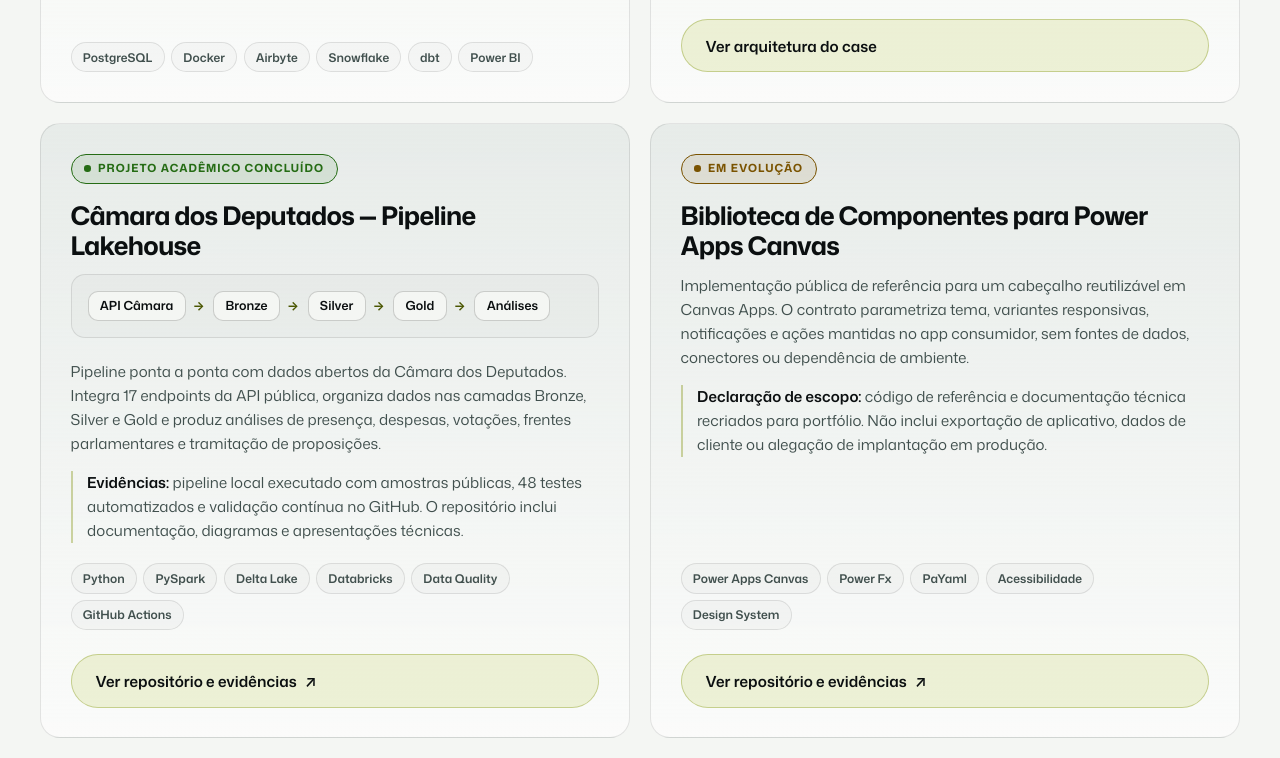
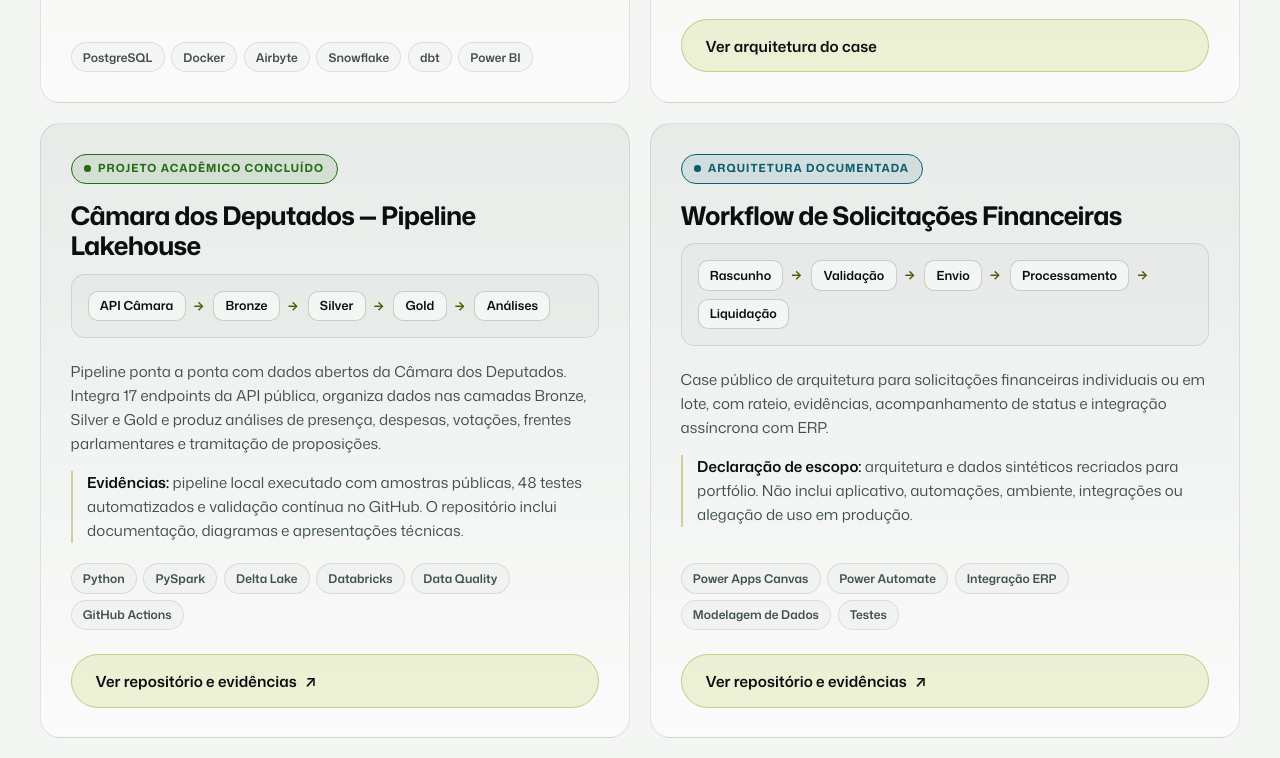
Before and after one commit to IldeanFreitas/ildeanfreitas.github.io, a plain HTML site: page index.html in a window 1280 px wide. Shown: the part 3380-4138 px from the top of the page. Drawn offline with Linux system fonts and the light colour scheme.

Commit message:
feat: add financial workflow portfolio case (#5)

```diff
--- a/index.html
+++ b/index.html
@@ -741,24 +741,29 @@ code{font-family:ui-monospace,SFMono-Regular,Menlo,Consolas,monospace;font-size:
           <a class="btn btn--ghost" href="https://github.com/IldeanFreitas/fast-track-engenharia-v3" target="_blank" rel="noopener" style="margin-top:1.5rem">Ver repositório e evidências <span aria-hidden="true">↗</span></a>
         </article>
 
-        <article class="card reveal" id="case-component-library">
-          <span class="status status--evolving">Em evolução</span>
-          <h3>Biblioteca de Componentes para Power Apps Canvas</h3>
+        <article class="card reveal" id="case-financial-request">
+          <span class="status status--designed">Arquitetura documentada</span>
+          <h3>Workflow de Solicitações Financeiras</h3>
+          <ul class="flow" aria-label="Fluxo: rascunho, validação, envio, processamento e liquidação">
+            <li><span>Rascunho</span></li>
+            <li><span>Validação</span></li>
+            <li><span>Envio</span></li>
+            <li><span>Processamento</span></li>
+            <li><span>Liquidação</span></li>
+          </ul>
           <p>
-            Implementação pública de referência para um cabeçalho reutilizável em Canvas Apps.
-            O contrato parametriza tema, variantes responsivas, notificações e ações mantidas no
-            app consumidor, sem fontes de dados, conectores ou dependência de ambiente.
+            Case público de arquitetura para solicitações financeiras individuais ou em lote,
+            com rateio, evidências, acompanhamento de status e integração assíncrona com ERP.
           </p>
           <p class="scope">
-            <b>Declaração de escopo:</b> código de referência e documentação técnica recriados
-            para portfólio. Não inclui exportação de aplicativo, dados de cliente ou alegação de
-            implantação em produção.
+            <b>Declaração de escopo:</b> arquitetura e dados sintéticos recriados para portfólio.
+            Não inclui aplicativo, automações, ambiente, integrações ou alegação de uso em produção.
           </p>
           <ul class="taglist">
-            <li class="tag">Power Apps Canvas</li><li class="tag">Power Fx</li><li class="tag">PaYaml</li>
-            <li class="tag">Acessibilidade</li><li class="tag">Design System</li>
+            <li class="tag">Power Apps Canvas</li><li class="tag">Power Automate</li><li class="tag">Integração ERP</li>
+            <li class="tag">Modelagem de Dados</li><li class="tag">Testes</li>
           </ul>
-          <a class="btn btn--ghost" href="https://github.com/IldeanFreitas/power-platform-component-library" target="_blank" rel="noopener" style="margin-top:1.5rem">Ver repositório e evidências <span aria-hidden="true">↗</span></a>
+          <a class="btn btn--ghost" href="https://github.com/IldeanFreitas/financial-request-workflow-case" target="_blank" rel="noopener" style="margin-top:1.5rem">Ver repositório e evidências <span aria-hidden="true">↗</span></a>
         </article>
 
         <article class="card reveal" id="case-delivery-governance">
```
